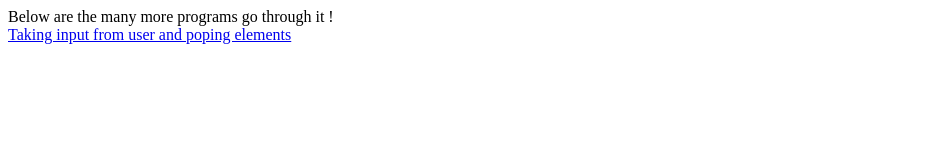
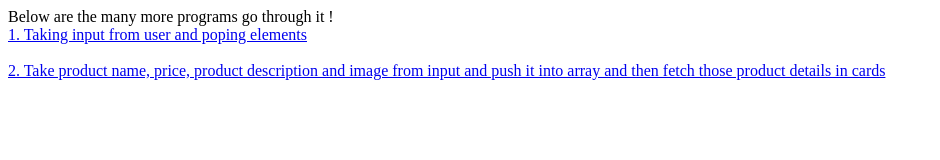
Before and after one commit to Jain-Kashish-04/Array-methods, a plain HTML site: page index.html in a window 1280 px wide. Shown: the whole page, without its empty margins (0-940 px from the left). Drawn offline with Linux system fonts and the light colour scheme.

Commit message:
starting new product form

```diff
--- a/index.html
+++ b/index.html
@@ -9,7 +9,9 @@
 
 		Below are the many more programs go through it ! <br>
 
-		<a href="file:///C:/Users/Kashish/OneDrive/Desktop/JAVASCRIPT/Array/array-methods/taking-ip-from-user-and-poping.html" >Taking input from user and poping elements </a>
+		<a href="file:///C:/Users/Kashish/OneDrive/Desktop/JAVASCRIPT/Array/array-methods/taking-ip-from-user-and-poping.html" >1. Taking input from user and poping elements </a> <br><br>
+		<a href="file:///C:/Users/Kashish/OneDrive/Desktop/JAVASCRIPT/Array/array-methods/product-form-using-arr.html" >2. Take product name, price, product description and image from input and push it into array and then fetch those product details in cards</a>
+
 		<script>
 			let arr = ['data' , 22 , true , false ,'kashish',1008];
 			console.log(arr.length);
```
Also changed, not shown: product-form-using-arr.html (added, +4 -0 lines).
